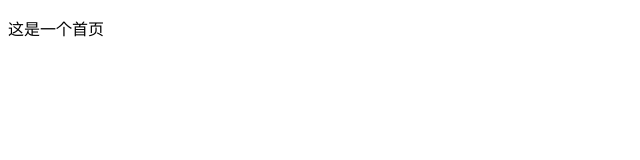
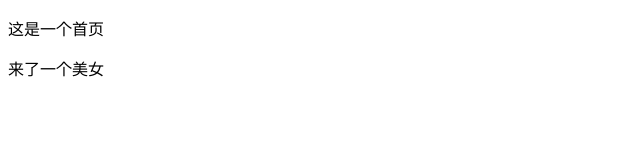
Before and after one commit to oldyounger96/studyGit63_03, a plain HTML site: page index.html in a window 1280 px wide. Shown: the whole page, without its empty margins (0-640 px from the left). Drawn offline with Linux system fonts and the light colour scheme.

Commit message:
来了一个美女

```diff
--- a/index.html
+++ b/index.html
@@ -1,7 +1,7 @@
 <!--
  * @Author: your name
  * @Date: 2020-11-18 21:10:40
- * @LastEditTime: 2020-11-18 21:10:50
+ * @LastEditTime: 2020-11-19 09:33:53
  * @LastEditors: Please set LastEditors
  * @Description: In User Settings Edit
  * @FilePath: \AjaxDay1e:\111前端学习集合\Git\GitDay1\studyGit63_03\index.html
@@ -17,6 +17,7 @@
 
 <body>
     <p>这是一个首页</p>
+    <p>来了一个美女</p>
 </body>
 
 </html>
```
